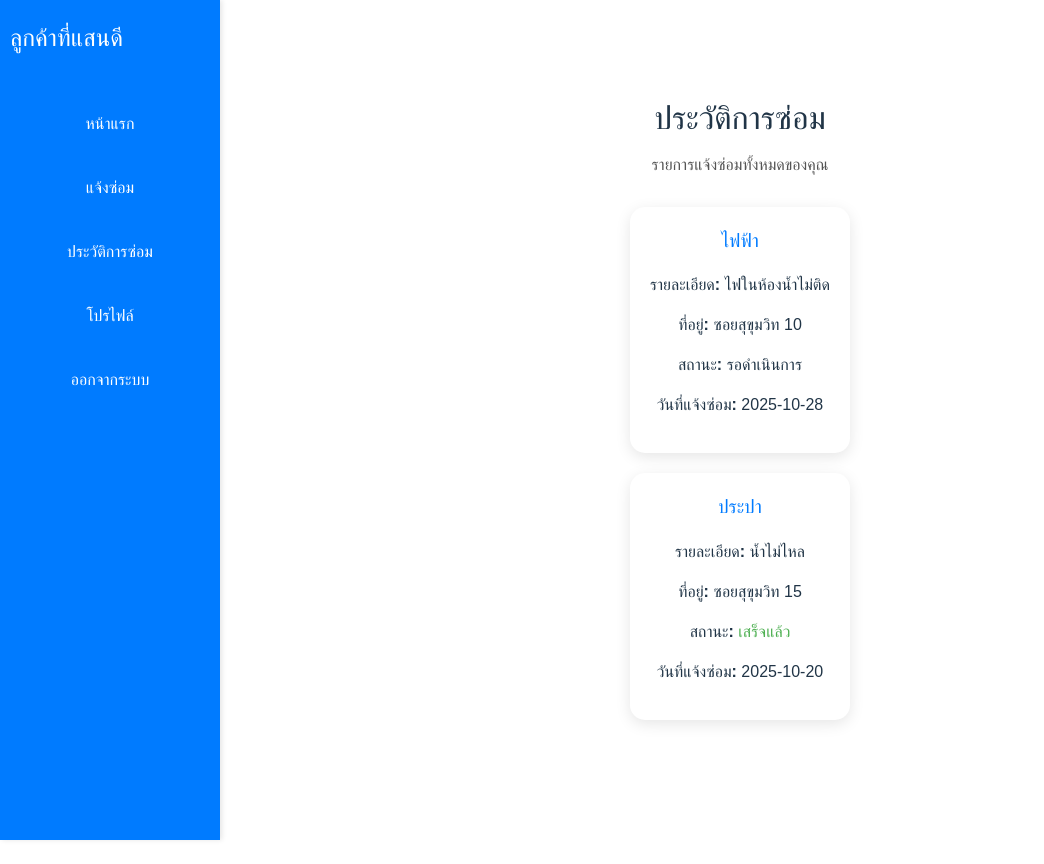
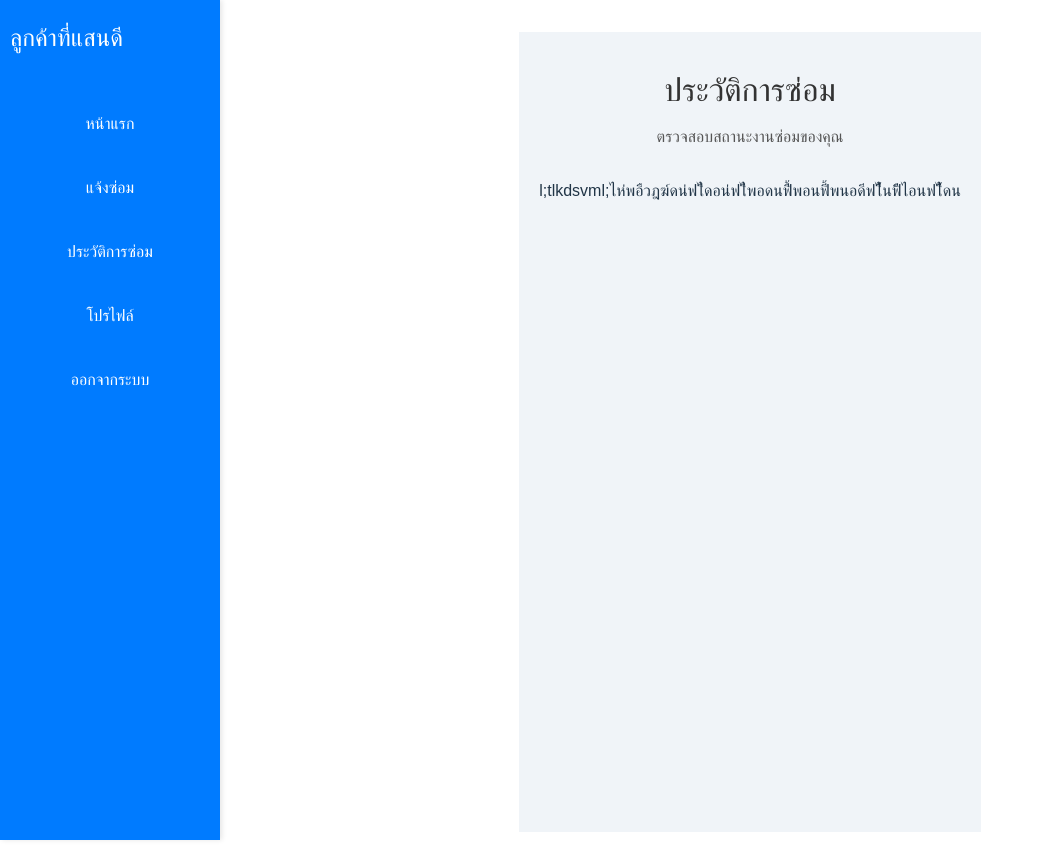
Before and after one commit to Sumxmer/project, a Vue app: page /repair-history in a window 1280 px wide. Shown: the whole page, without its empty margins (0-1044 px from the left). Before the commit the page ends 800 px from the top, so only its background shows below. Built offline with nearby package versions, Linux system fonts and the light colour scheme.

Commit message:
hitorry ลูกค้า

```diff
--- a/src/views/cust/RepairHistory.vue
+++ b/src/views/cust/RepairHistory.vue
@@ -1,26 +1,15 @@
 <template>
-  <div>
-    <Navcust />
-    <div class="content-wrapper">
-      <header class="header">
-        <h1>ประวัติการซ่อม</h1>
-        <p>รายการแจ้งซ่อมทั้งหมดของคุณ</p>
-      </header>
+  <Navcust />
+  <div class="wrapper">
+    <header class="header">
+      <h1>ประวัติการซ่อม</h1>
+      <p>ตรวจสอบสถานะงานซ่อมของคุณ</p>
+    </header>
+    <div>
+      l;tlkdsvml;ไห่พอืวฎฆ์ดน่ฟไืดอน่ฟไืพอดนฟื้่พอนฟี้พนอดีฟไ้ืนฟ้ืไอนฟไ้ืดน
+    </div>
 
-      <div class="history-list">
-        <div v-if="repairs.length === 0" class="empty">
-          ยังไม่มีรายการแจ้งซ่อม
-        </div>
 
-        <div v-for="repair in repairs" :key="repair.id" class="card">
-          <h3>{{ repair.category }}</h3>
-          <p><strong>รายละเอียด:</strong> {{ repair.description }}</p>
-          <p><strong>ที่อยู่:</strong> {{ repair.address }}</p>
-          <p><strong>สถานะ:</strong> <span :class="repair.status.toLowerCase()">{{ repair.status }}</span></p>
-          <p><strong>วันที่แจ้งซ่อม:</strong> {{ repair.date }}</p>
-        </div>
-      </div>
-    </div>
   </div>
 </template>
 
@@ -30,36 +19,20 @@ import Navcust from '../../components/Navcust.vue';
 export default {
   name: 'RepairHistory',
   components: { Navcust },
-  data() {
-    return {
-      repairs: [
-        {
-          id: 1,
-          category: 'ไฟฟ้า',
-          description: 'ไฟในห้องน้ำไม่ติด',
-          address: 'ซอยสุขุมวิท 10',
-          status: 'รอดำเนินการ',
-          date: '2025-10-28'
-        },
-        {
-          id: 2,
-          category: 'ประปา',
-          description: 'น้ำไม่ไหล',
-          address: 'ซอยสุขุมวิท 15',
-          status: 'เสร็จแล้ว',
-          date: '2025-10-20'
-        }
-      ]
-    }
-  }
+
 }
 </script>
 
 <style scoped>
-.content-wrapper {
-  margin-left: 200px; /* เว้นพื้นที่ navbar */
+/* Wrapper เต็มหน้า */
+.wrapper {
+  margin-left: 220px; /* เว้นพื้นที่ Navcust */
+  width: calc(100% - 220px); /* ขยายเต็มแนวนอน ยกเว้นพื้นที่ navbar */
   padding: 20px;
+  min-height: 100vh;
+  background-color: #f0f4f8;
   font-family: Arial, sans-serif;
+  box-sizing: border-box;
 }
 
 /* Header */
@@ -71,53 +44,47 @@ export default {
 .header h1 {
   font-size: 2em;
   margin-bottom: 5px;
+  color: #333;
 }
 
 .header p {
   color: #555;
 }
 
-/* History list */
-.history-list {
+/* Repairs Container */
+.repairs-container {
   display: flex;
   flex-direction: column;
   gap: 20px;
 }
 
-.card {
-  background-color: #fff;
+/* Card */
+.repair-card {
+  background-color: white;
   border-radius: 15px;
   padding: 20px;
-  box-shadow: 0 4px 15px rgba(0,0,0,0.1);
+  box-shadow: 0 4px 12px rgba(0,0,0,0.1);
+  transition: transform 0.2s, box-shadow 0.2s;
 }
 
-.card h3 {
-  margin-top: 0;
+.repair-card:hover {
+  transform: translateY(-3px);
+  box-shadow: 0 6px 18px rgba(0,0,0,0.15);
+}
+
+.repair-card h2 {
+  margin: 0 0 10px 0;
   color: #007bff;
 }
 
 /* Status */
-.rอดำเนินการ {
-  color: #ff9800;
+.status-done {
+  color: green;
   font-weight: bold;
 }
 
-.เสร็จแล้ว {
-  color: #4caf50;
+.status-pending {
+  color: orange;
   font-weight: bold;
 }
-
-/* Empty state */
-.empty {
-  text-align: center;
-  color: #777;
-  font-style: italic;
-}
-
-/* Responsive */
-@media (max-width: 600px) {
-  .content-wrapper {
-    margin-left: 0;
-  }
-}
 </style>
```
